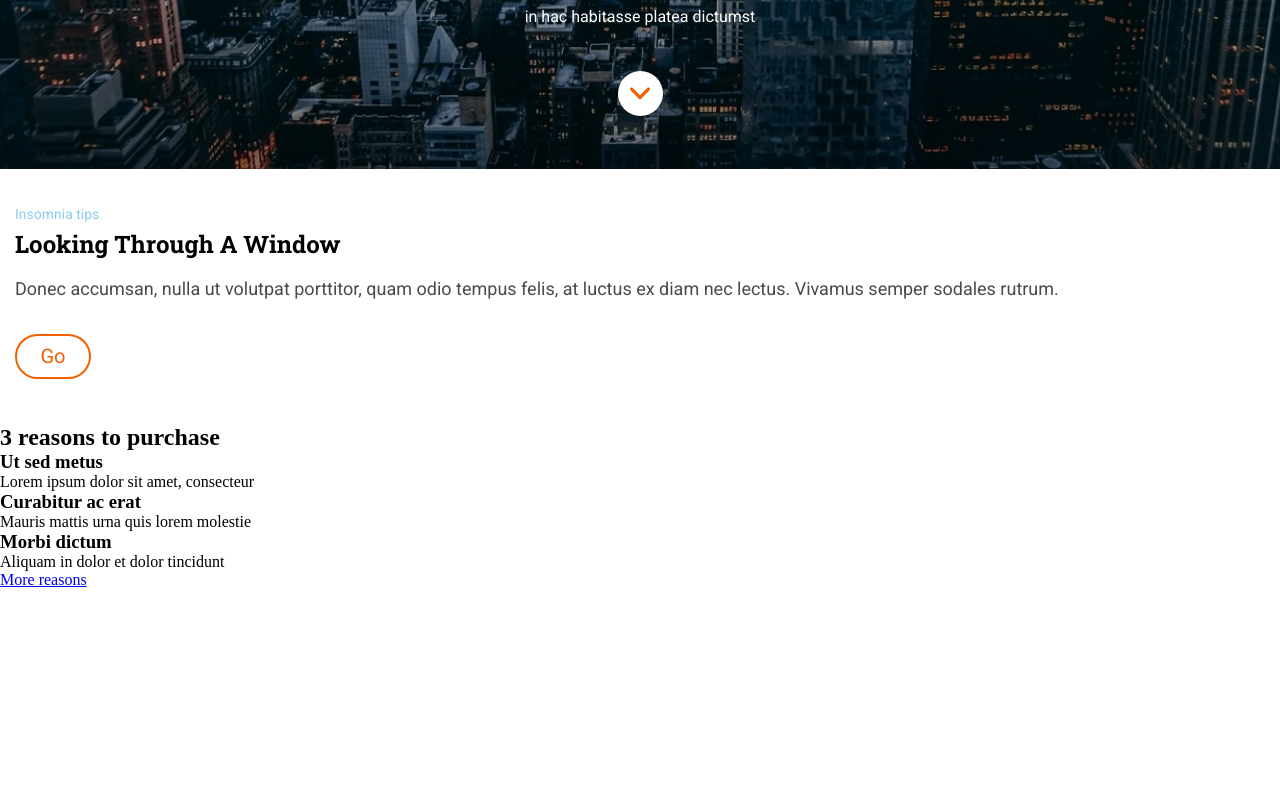
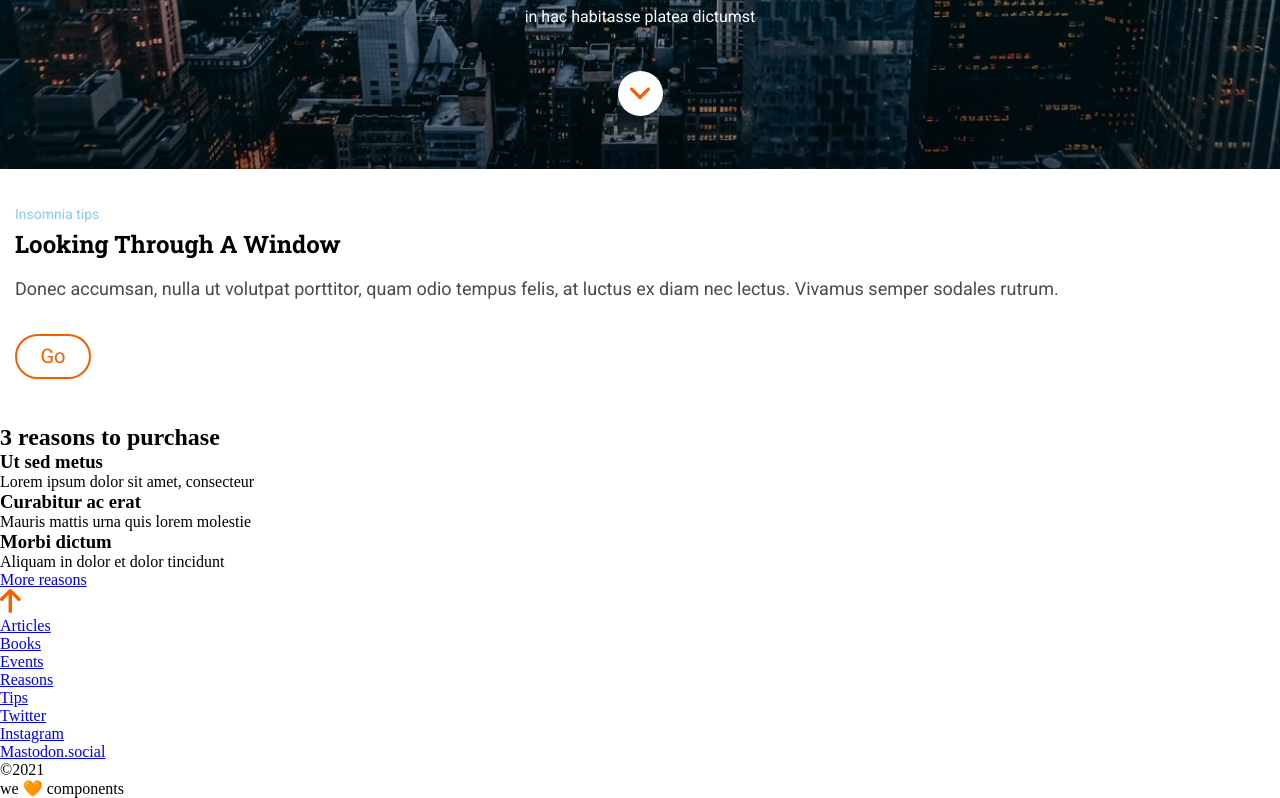
Before and after one commit to Adalab/modulo-1-evaluacion-final-PatriMalvido, a website: page src/html/index.html in a window 1280 px wide. Shown: the part 631-1429 px from the top of the page. Before the commit the page ends 1220 px from the top, so only its background shows below. Drawn offline with nearby package versions, Linux system fonts and the light colour scheme; files that its build step writes are made by us from their sources; files whose address does not match are found by name.

Commit message:
add html footer

```diff
--- a/src/html/partials/footer.html
+++ b/src/html/partials/footer.html
@@ -0,0 +1,29 @@
+<div class="footer__arrow">
+    <a class="footer__arrow--circle" href="#header" title="button">
+        <img class="footer__arrow--img" src="./assets/images/ico-arrow.svg" title="menu" alt="menu">
+    </a>
+</div>
+<footer class="footer-background">
+    <section class="footer">
+        <nav class="container">
+            <ul class="footer__links">
+                <li><a href="https://adalab.es" class="footer__links--item">Articles</a></li>
+                <li><a href="https://adalab.es" class="footer__links--item">Books</a></li>
+                <li><a href="https://adalab.es" class="footer__links--item">Events</a></li>
+                <li><a href="https://adalab.es" class="footer__links--item">Reasons</a></li>
+                <li><a href="https://adalab.es" class="footer__links--item">Tips</a></li>
+            </ul>
+        </nav>
+        <nav class="container">
+            <ul class="footer__links">
+                <li><a href="https://adalab.es" class="footer__links--item">Twitter</a></li>
+                <li><a href="https://adalab.es" class="footer__links--item">Instagram</a></li>
+                <li><a href="https://adalab.es" class="footer__links--item">Mastodon.social</a></li>
+            </ul>
+        </nav>
+        <section class="footer__copy container">
+            <p class="footer__copy--item">&copy;2021</p>
+            <p class="footer__copy--item">we &#129505 components</p>
+        </section>
+    </section>
+</footer>
```
Also changed, not shown: src/html/index.html (+3 -0 lines).
